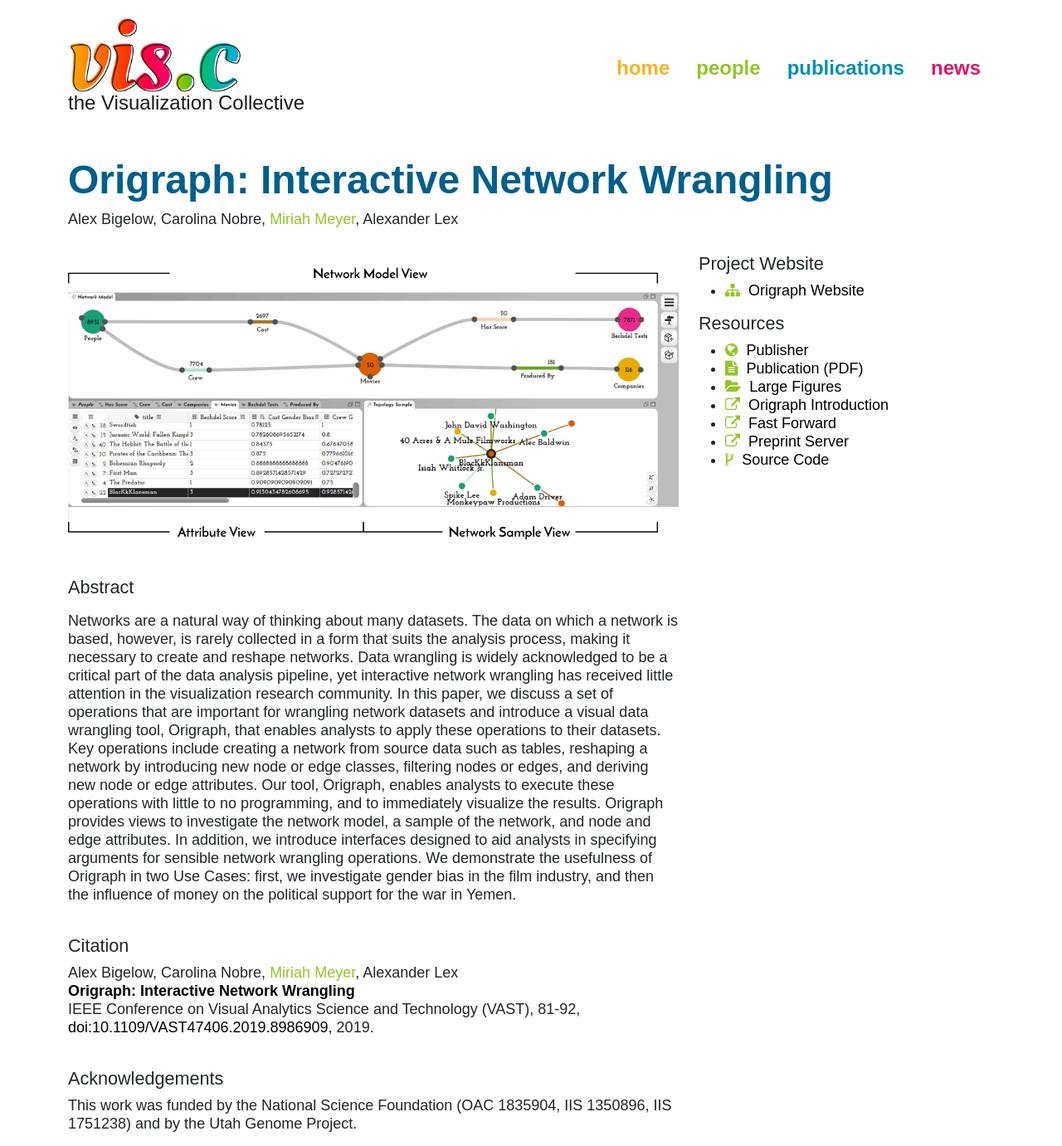
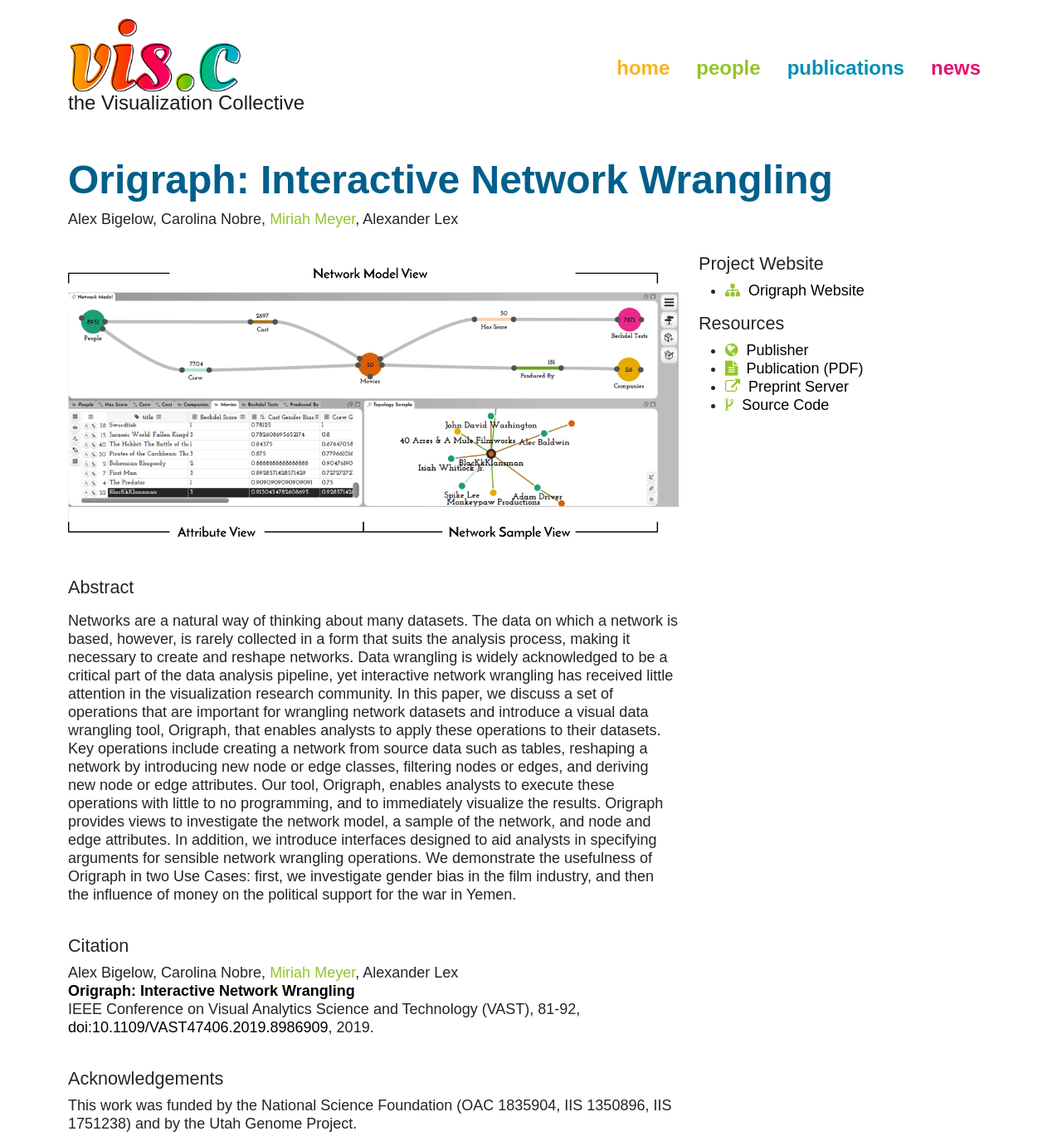
Before and after one commit to visidlab/visidlab.github.io, a Jekyll site: the page built from _publications/2019_vast_origraph.md, in a window 1280 px wide. Shown: the whole page at 83% size. Built offline with Jekyll 4.4.1, drawn with Linux system fonts in a browser that asks for light colours; some web fonts are replaced; some of the changed lines change nothing that is shown.

Commit message:
Update 2019_vast_origraph.md

```diff
--- a/_publications/2019_vast_origraph.md
+++ b/_publications/2019_vast_origraph.md
@@ -41,36 +41,15 @@ bib:
   pages: 81-92
   month:
 
-# Add things like "Best Paper Award at InfoVis 2099, selected out of 4000 submissions"
-award:
 
-# Use if this paper is linked to an internal project. This will link to the project site
-# project: upset
 
 # Use this if you have an external project website
 external-project: https://origraph.github.io/
 
-videos:
- - name: "Origraph Introduction"
-   youtube-id: bSFf2iD4TLI
-   file: 2019_vast_origraph.mp4
- - name: "Fast Forward"
-   youtube-id: bxjDvq6kjeo
-   file: 2019_vast_origraph_fastForward.mp4
+
 
 # the prerint
-pdf: 2019_vast_origraph.pdf
-# A supplement PDF
-#supplement: 2017_preprint_lineage_supplement.pdf
-
-# Extra supplements, such as talk slides, data sets, etc.
-supplements:
-- name: Large Figures
-  link: 2019_vast_origraph_supplement.pdf
-#  # use link instead of abslink if you want to link to the master directory
-#  abslink: http://vials.io/talk/
-#  # defaults to a download icon, use this if you want a link-out icon
-#  linksym: true
+pdf: https://sci.utah.edu/~vdl/papers/2019_vast_origraph.pdf
 
 # Link to the repository where the code is hostet
 code: https://github.com/origraph
```
